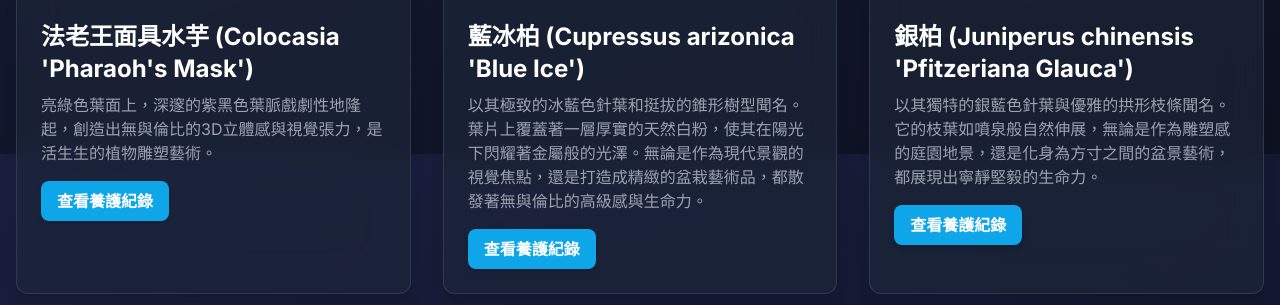
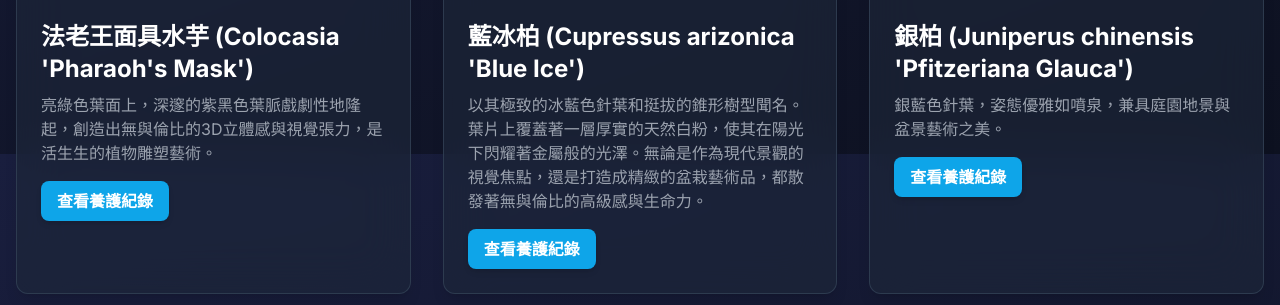
Before and after one commit to mying0928/Plant, a plain HTML site: page index.html in a window 1280 px wide. Shown: the part 1446-1751 px from the top of the page. Drawn offline with nearby package versions, Linux system fonts and the light colour scheme; a web font is replaced by a local one.

Commit message:
Update index.html

```diff
--- a/index.html
+++ b/index.html
@@ -173,7 +173,7 @@
             },
             {
                 name: '銀柏 (Juniperus chinensis \'Pfitzeriana Glauca\')',
-                description: '以其獨特的銀藍色針葉與優雅的拱形枝條聞名。它的枝葉如噴泉般自然伸展，無論是作為雕塑感的庭園地景，還是化身為方寸之間的盆景藝術，都展現出寧靜堅毅的生命力。',
+                description: '銀藍色針葉，姿態優雅如噴泉，兼具庭園地景與盆景藝術之美。',
                 imageUrl: 'https://landscapeplants.oregonstate.edu/sites/plantid7/files/plantimage/juchp183A.jpg',
                 altText: '銀柏 (Juniperus chinensis Pfitzeriana Glauca,',
                 linkUrl: './Juniperus_chinensis_Pfitzeriana_Glauca/index.html'
```
